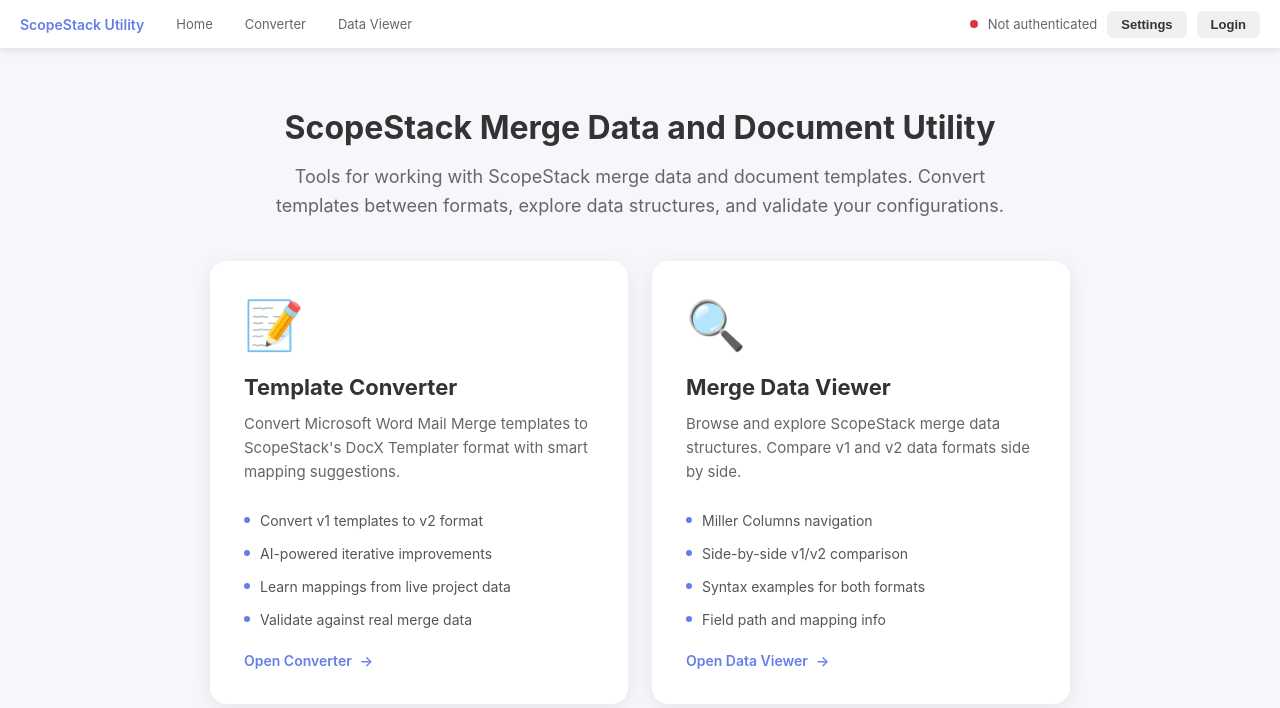
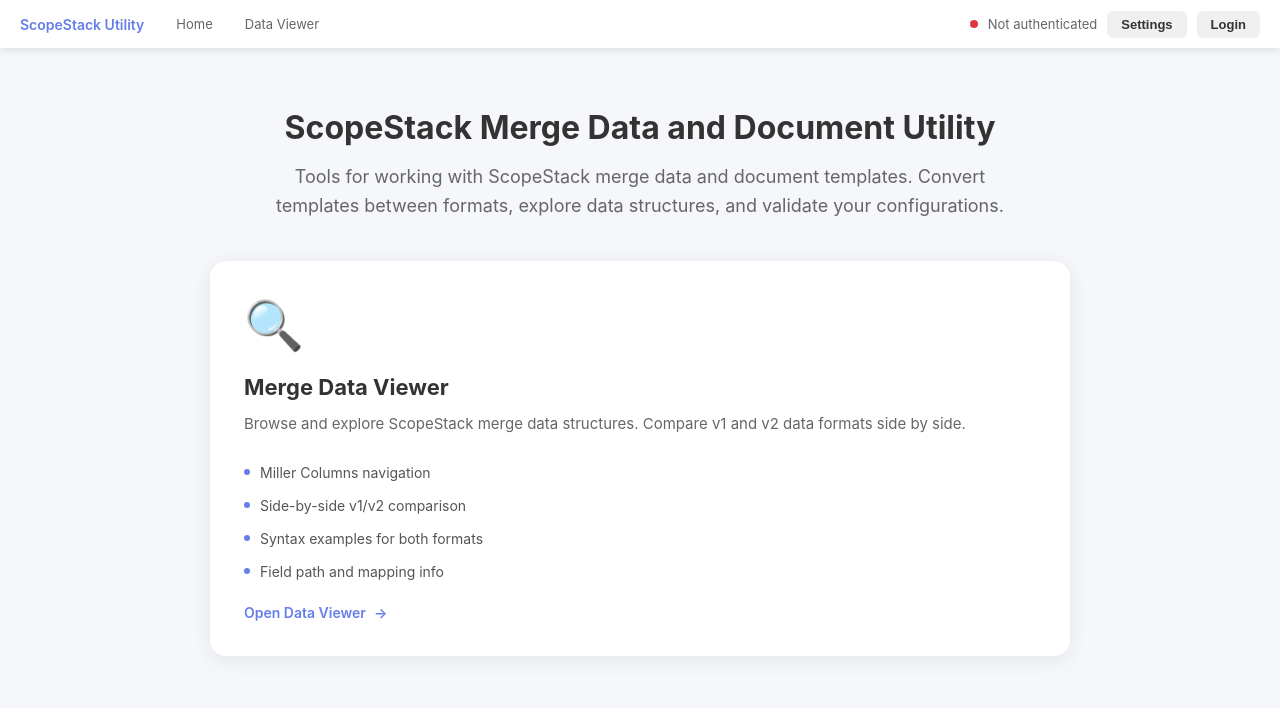
Before and after one commit to asreynolds1000/scopestack-merge-utilities, a Python web app: template templates/home.html in a window 1280 px wide. Shown: the top 708 px of the page. Run offline with Jinja, Linux system fonts and the light colour scheme; the template is opened without the code that fills it, so the values that code supplies are empty.

Commit message:
Hide Template Converter from navigation
Remove Converter from homepage and nav bar while keeping /converter route accessible via direct URL.

Co-Authored-By: Claude Opus 4.5 <noreply@anthropic.com>

```diff
--- a/templates/components/auth_bar.html
+++ b/templates/components/auth_bar.html
@@ -4,7 +4,6 @@
         <a href="/" class="brand">ScopeStack Utility</a>
         <div class="nav-links">
             <a href="/" class="nav-link {% if active_page == 'home' %}active{% endif %}">Home</a>
-            <a href="/converter" class="nav-link {% if active_page == 'converter' %}active{% endif %}">Converter</a>
             <a href="/data-viewer" class="nav-link {% if active_page == 'data_viewer' %}active{% endif %}">Data Viewer</a>
         </div>
     </div>
--- a/templates/home.html
+++ b/templates/home.html
@@ -118,19 +118,6 @@
     </div>
 
     <div class="tools-grid">
-        <a href="/converter" class="tool-card">
-            <div class="tool-icon">&#128221;</div>
-            <h2>Template Converter</h2>
-            <p>Convert Microsoft Word Mail Merge templates to ScopeStack's DocX Templater format with smart mapping suggestions.</p>
-            <ul class="tool-features">
-                <li>Convert v1 templates to v2 format</li>
-                <li>AI-powered iterative improvements</li>
-                <li>Learn mappings from live project data</li>
-                <li>Validate against real merge data</li>
-            </ul>
-            <span class="tool-card-action">Open Converter</span>
-        </a>
-
         <a href="/data-viewer" class="tool-card">
             <div class="tool-icon">&#128269;</div>
             <h2>Merge Data Viewer</h2>
```
